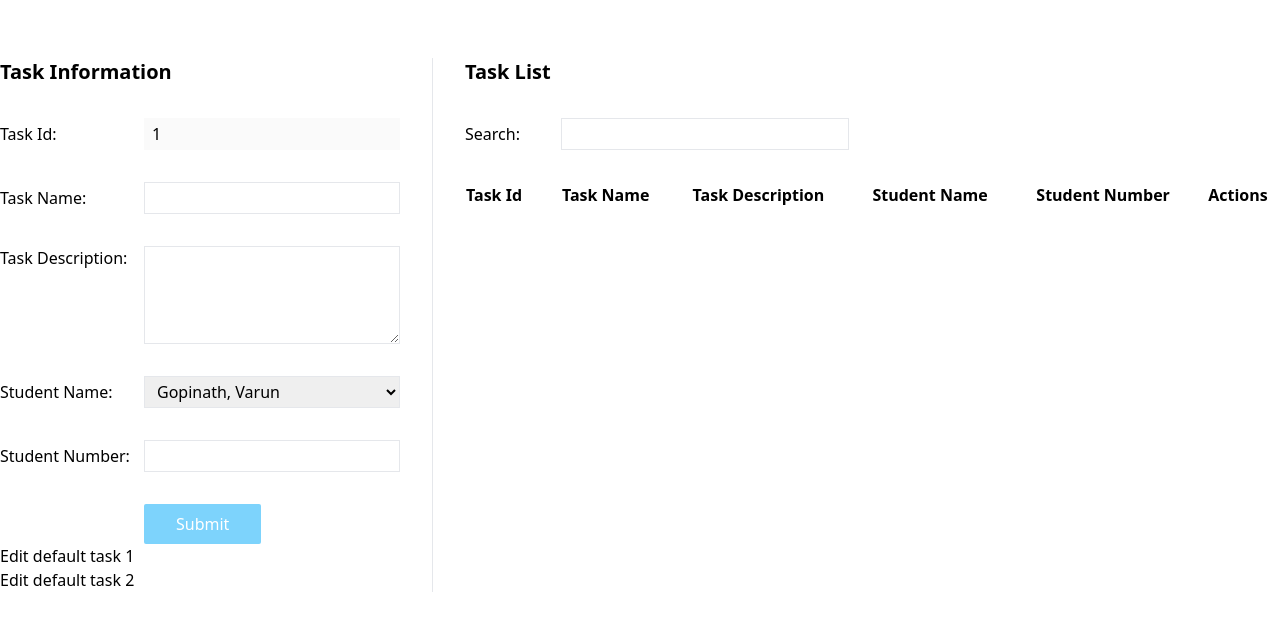
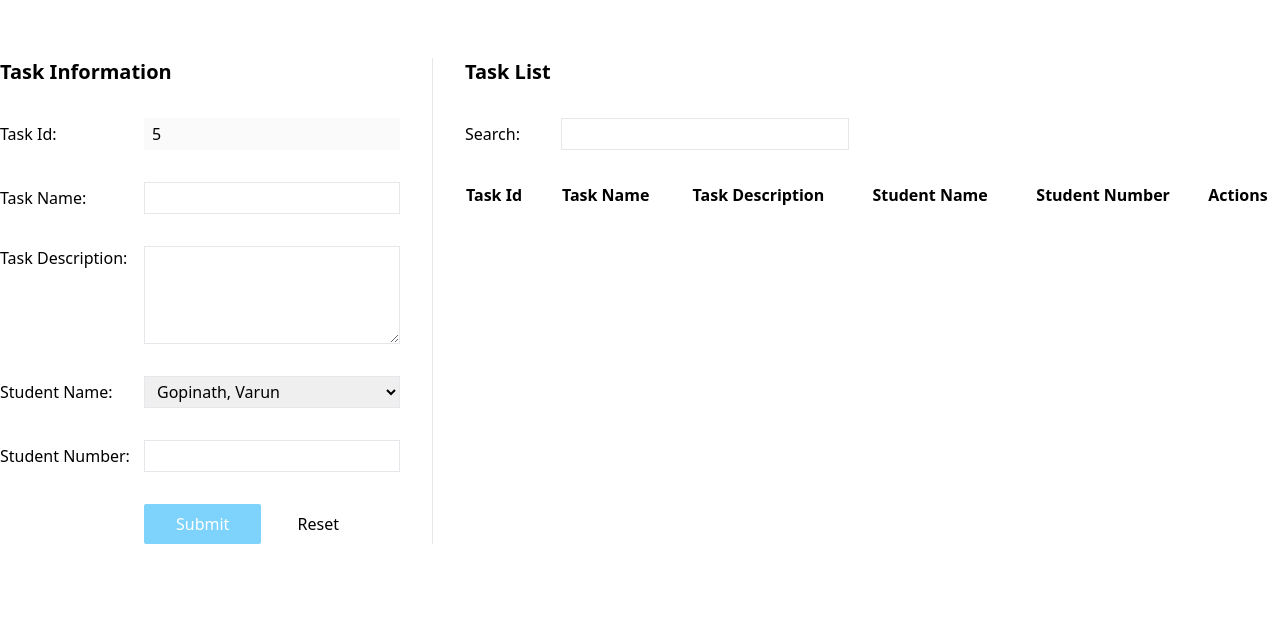
Before and after one commit to Ygu4492/JS-Group5-P1, a plain HTML site: page index.html in a window 1280 px wide. Shown: the part 62-692 px from the top of the page. Drawn offline with nearby package versions, Linux system fonts and the light colour scheme.

Commit message:
add reset form data button, optimize code

```diff
--- a/index.html
+++ b/index.html
@@ -23,7 +23,7 @@
       <form id="form" class="flex flex-col gap-8">
         <div class="grid items-center">
           <label for="taskId">Task Id:</label>
-          <input class="px-2 h-8" type="text" name="taskId" id="taskId" value="1" disabled>
+          <input class="px-2 h-8" type="text" name="taskId" id="taskId" disabled>
         </div>
         <div class="grid items-center">
           <label for="taskName">Task Name:</label>
@@ -52,13 +52,9 @@
             class="ml-36 py-2 px-8 bg-[#7dd3fc] rounded-sm text-white cursor-pointer"
             type="button"
             value="Submit">
+          <input id="resetForm" class="ml-8 cursor-pointer" type="button" value="Reset">
         </div>
       </form>
-      <!-- mock code -->
-      <div>
-        <button class="edit" data-id="1">Edit default task 1</button><br>
-        <button class="edit" data-id="2">Edit default task 2</button>
-      </div>
     </div>
     <div class="task-list pl-8 border-l">
       <h3 class="text-xl font-bold mb-8">
--- a/js/index.js
+++ b/js/index.js
@@ -1,7 +1,7 @@
 $(function () {
   const defaultTaskList = [
     {
-      taskId: 1,
+      taskId: "1",
       taskName: "Create task form",
       taskDesc:
         "Create a form on the page, users should be able to add, edit, and delete tasks",
@@ -9,7 +9,7 @@ $(function () {
       studentNumber: "8094492",
     },
     {
-      taskId: 2,
+      taskId: "2",
       taskName: "Store the tasks in localStorage",
       taskDesc:
         "Validate the task form values, push the task into the current task list and store it in localStorage",
@@ -17,7 +17,7 @@ $(function () {
       studentNumber: "8925412",
     },
     {
-      taskId: 3,
+      taskId: "3",
       taskName: "Display the tasks on the page",
       taskDesc:
         "When the page loads, it should check localStorage and display all the tasks on the task list panel",
@@ -25,7 +25,7 @@ $(function () {
       studentNumber: "",
     },
     {
-      taskId: 4,
+      taskId: "4",
       taskName: "Task filter",
       taskDesc:
         "Create a search input, the user should be able to filter the task via contains a certain text",
@@ -47,10 +47,14 @@ $(function () {
 
   // Task 3, get task list from localStorage
   function getTaskListFromLocalStorage() {
-    // TO DO
-
-    // mock code
-    return defaultTaskList;
+    let taskList;
+    try {
+      taskList =
+        JSON.parse(localStorage.getItem("taskList")) || defaultTaskList;
+    } catch (error) {
+      console.error(error);
+    }
+    return taskList;
   }
 
   // Task 3, get the task by task id
@@ -62,7 +66,12 @@ $(function () {
 
   // Task 2, validate task form values
   function validateFormData(data) {
-    if (!data.taskName || !data.taskDesc || !data.studentName || !data.studentNumber) {
+    if (
+      !data.taskName ||
+      !data.taskDesc ||
+      !data.studentName ||
+      !data.studentNumber
+    ) {
       alert("All fields are required.");
       return false;
     }
@@ -75,21 +84,49 @@ $(function () {
 
   // Task 2, save task list in localStorage
   function saveTaskList(taskList) {
-    localStorage.setItem("taskList", JSON.stringify(taskList));
+    try {
+      localStorage.setItem("taskList", JSON.stringify(taskList));
+    } catch (error) {
+      console.error(error);
+    }
   }
 
   // Task 2, save task data
   function saveTaskData(data) {
-    // TO DO
-    console.log(data);
     // validate the form data
-    if (!validateFormData(data)) { return; }
+    if (!validateFormData(data)) {
+      return;
+    }
     // get current task list
-    let taskList = JSON.parse(localStorage.getItem("taskList")) || [];
+    const taskList = getTaskListFromLocalStorage();
     // push this task into current task list
     taskList.push(data);
     // save task list in localStorage
     saveTaskList(taskList);
+  }
+
+  // create an availabled task id
+  function createTaskId() {
+    let id = 1;
+    // get current task list
+    const currentTaskList = getTaskListFromLocalStorage();
+    // get current task id from task list
+    const ids = currentTaskList.map(({ taskId }) => +taskId);
+    // get an availabled id
+    while (ids.includes(id)) {
+      id++;
+    }
+    return id;
+  }
+
+  // reset form values
+  function resetForm() {
+    // reset form values
+    $("#form")[0].reset();
+    // initial task id
+    const id = createTaskId();
+    // set task id in the form
+    $("#taskId").val(id);
   }
 
   // Task 1, edit task
@@ -105,27 +142,56 @@ $(function () {
   // Task 1, delete task
   function deleteTask(id) {
     const taskList = getTaskListFromLocalStorage();
+    // delete current task from list
     const newTaskList = taskList.filter(({ taskId }) => taskId != id);
+    // render new task list
+    renderTaskList(newTaskList);
     // save new task list in localStorage
-    // TO DO
     saveTaskList(newTaskList);
+  }
+
+  // initial page data
+  function initialPage() {
+    // get current task list
+    const currentTaskList = getTaskListFromLocalStorage();
+    // render task list
+    renderTaskList(currentTaskList);
+    // reset form data
+    resetForm();
   }
 
   // Task 1, get form values
   $("#submit").on("click", function (e) {
     e.preventDefault();
+    // get the task form data
     const formValues = $("#form").serializeArray();
+    // get the task id
     const taskId = $("#taskId").val();
     const formData = { taskId };
+    // transform the form values array to object data
     formValues.forEach(({ name, value }) => {
       formData[name] = value;
     });
+    // save task data
     saveTaskData(formData);
+    // reset form
+    resetForm();
+    // refresh page data
+    initialPage();
+  });
+
+  // reset form data
+  $("#resetForm").on("click", function (e) {
+    e.preventDefault();
+    resetForm();
   });
 
   // mock code
   $(".edit").on("click", function (e) {
-    const id = $(this).attr('data-id');
+    const id = $(this).attr("data-id");
     editTask(id);
   });
+
+  // initial page
+  initialPage();
 });
```
